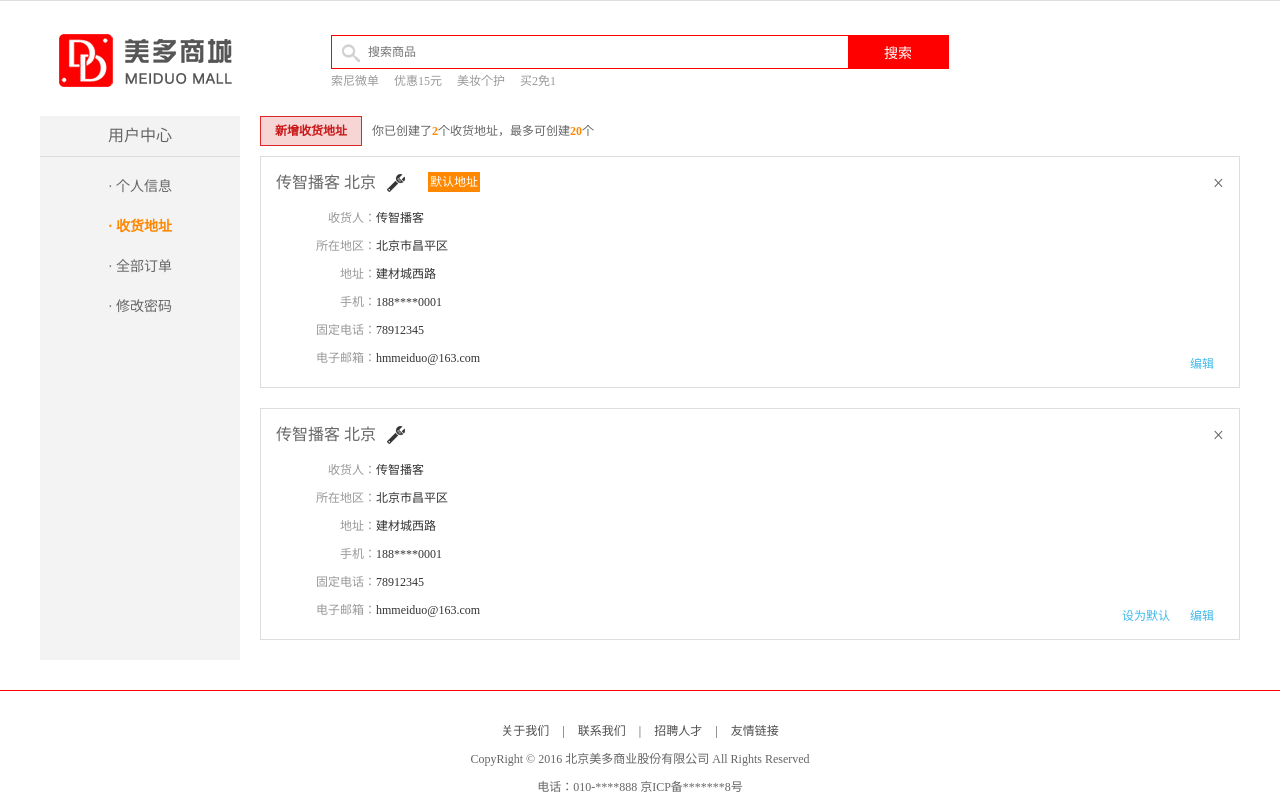
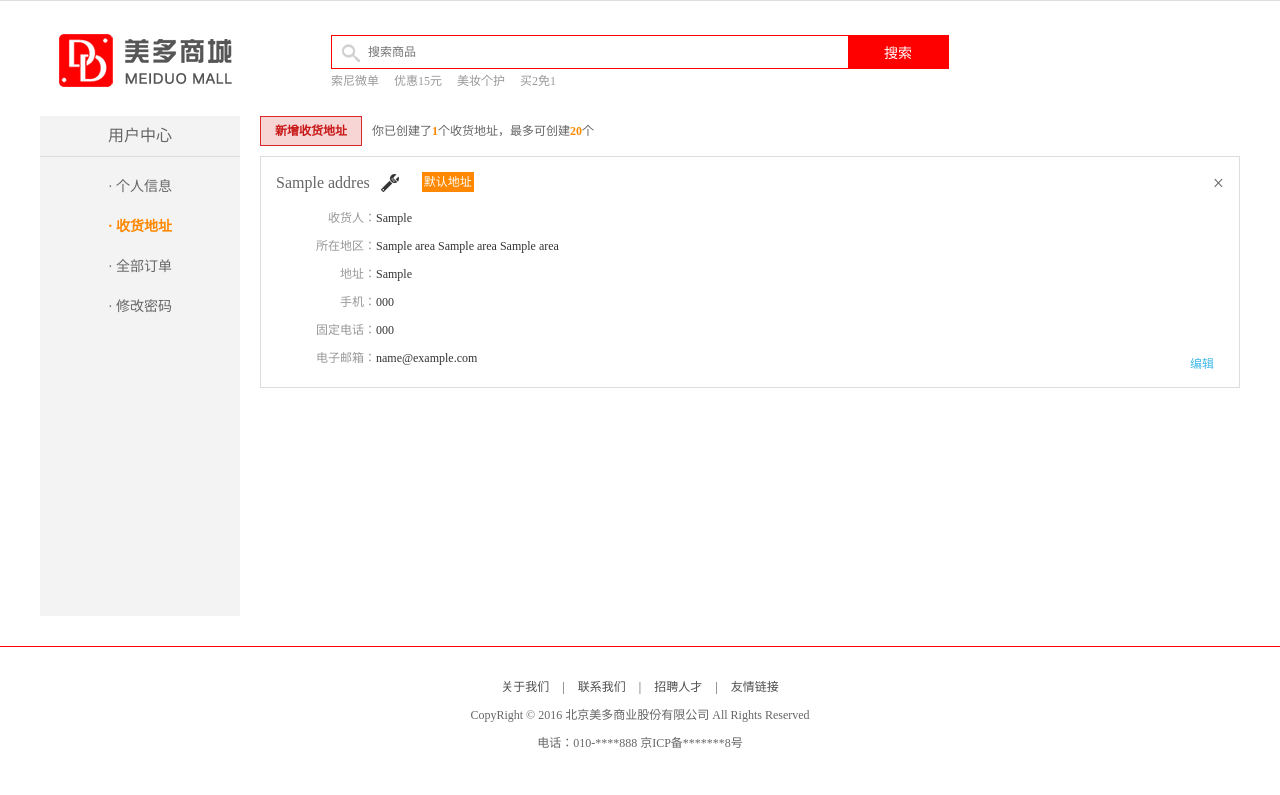
Before and after one commit to ShiXG01/mido-mall, a Django app: page /addresses/ in a window 1280 px wide. Shown: the part 29-824 px from the top of the page. After the commit the page ends 777 px from the top, so only its background shows below. Run offline with Django 3.2, Linux system fonts and the light colour scheme; a user stored in the database is signed in; tables that the repository leaves empty hold one stand-in row (values such as "Sample post").

Commit message:
完成收货地址功能

```diff
--- a/meiduo_mall/meiduo_mall/apps/users/urls.py
+++ b/meiduo_mall/meiduo_mall/apps/users/urls.py
@@ -12,4 +12,7 @@ urlpatterns = [
     url(r'^emails/verifications/$', views.VerifyEmailView.as_view()),
     url(r'^addresses/$', views.AddressView.as_view(), name='address'),
     url(r'^addresses/create/$', views.AddressCreateView.as_view()),
+    url(r'^addresses/(?P<address_id>\d+)/$', views.UpdateDestroyAddressView.as_view()),
+    url(r'^addresses/(?P<address_id>\d+)/default/$', views.DefaultAddressView.as_view()),
+    url(r'^addresses/(?P<address_id>\d+)/title/$', views.UpdateTitleAddressView.as_view()),
 ]
--- a/meiduo_mall/meiduo_mall/apps/users/views.py
+++ b/meiduo_mall/meiduo_mall/apps/users/views.py
@@ -23,11 +23,47 @@ logger = logging.getLogger('django')
 
 # Create your views here.
 
-class AddressCreateView(LoginRequiredJSONMixin, View):
-    """新增收货地址"""
+class UpdateTitleAddressView(LoginRequiredJSONMixin, View):
+    """修改收货地址标题"""
 
-    def post(self, request):
-        """实现新增地址逻辑"""
+    def put(self, request, address_id):
+        """实现修改标题"""
+        json_dict = json.loads(request.body.decode())
+        title = json_dict.get('title')
+
+        if not title:
+            return http.HttpResponseForbidden('缺少title')
+
+        try:
+            address = Address.objects.get(id=address_id)
+            address.title = title
+            address.save()
+        except Exception as e:
+            logger.error(e)
+            return http.JsonResponse({'code': RETCODE.DBERR, 'errmsg': '更新标题失败'})
+        return http.JsonResponse({'code': RETCODE.OK, 'errmsg': '更新标题成功'})
+
+
+class DefaultAddressView(LoginRequiredJSONMixin, View):
+    """设置默认地址"""
+
+    def put(self, request, address_id):
+        """实现默认地址设置"""
+        try:
+            address = Address.objects.get(id=address_id)
+            request.user.default_address = address
+            request.user.save()
+        except Exception as e:
+            logger.error(e)
+            return http.JsonResponse({'code': RETCODE.DBERR, 'errmsg': '默认地址设置失败'})
+        return http.JsonResponse({'code': RETCODE.OK, 'errmsg': '默认地址设置成功'})
+
+
+class UpdateDestroyAddressView(LoginRequiredJSONMixin, View):
+    """更新删除收货地址"""
+
+    def put(self, request, address_id):
+        """更新地址"""
         json_str = request.body.decode()
         json_dict = json.loads(json_str)
         receiver = json_dict.get('receiver')
@@ -50,10 +86,84 @@ class AddressCreateView(LoginRequiredJSONMixin, View):
             if not re.match(r'^[a-z\d][\w\.\-]*@[a-z\d\-]+(\.[a-z]{2,5}){1,2}$', email):
                 return http.HttpResponseForbidden('参数email有误')
 
+        # 使用新地址覆盖旧地址信息
+        try:
+            Address.objects.filter(id=address_id).update(
+                user=request.user,
+                title=receiver,
+                receiver=receiver,
+                province_id=province_id,
+                city_id=city_id,
+                district_id=district_id,
+                place=place,
+                mobile=mobile,
+                tel=tel,
+                email=email,
+            )
+            address = Address.objects.get(id=address_id)
+        except Exception as e:
+            logger.error(e)
+            return http.JsonResponse({'code': RETCODE.DBERR, 'errmsg': '修改地址失败'})
+
+        address_dict = {
+            "id": address.id,
+            "title": address.title,
+            "receiver": address.receiver,
+            "province": address.province.name,
+            "city": address.city.name,
+            "district": address.district.name,
+            "place": address.place,
+            "mobile": address.mobile,
+            "tel": address.tel,
+            "email": address.email
+        }
+        return http.JsonResponse({'code': RETCODE.OK, 'errmsg': '修改地址成功', 'address': address_dict})
+
+    def deleted(self,request, address_id):
+        """删除地址"""
+        try:
+            address = Address.objects.get(id=address_id)
+            address.is_deleted = True
+            address.save()
+        except Exception as e:
+            logger.error(e)
+            return http.JsonResponse({'code': RETCODE.DBERR, 'errmsg': '删除数据失败'})
+
+        return http.JsonResponse({'code': RETCODE.OK, 'errmsg': '删除数据成功'})
+
+
+class AddressCreateView(LoginRequiredJSONMixin, View):
+    """新增收货地址"""
+
+    def post(self, request):
+        """实现新增地址逻辑"""
+
         # 判断用户地址数量是否超出上限
         count = request.user.addresses.count()
         if count >= constants.USER_ADDRESS_COUNTS_LIMIT:
             return http.JsonResponse({'code': RETCODE.THROTTLINGERR, 'errmsg': '用户地址超出上限'})
+
+        json_str = request.body.decode()
+        json_dict = json.loads(json_str)
+        receiver = json_dict.get('receiver')
+        province_id = json_dict.get('province_id')
+        city_id = json_dict.get('city_id')
+        district_id = json_dict.get('district_id')
+        place = json_dict.get('place')
+        mobile = json_dict.get('mobile')
+        tel = json_dict.get('tel')
+        email = json_dict.get('email')
+
+        if not all([receiver, province_id, city_id, district_id, place, mobile]):
+            return http.HttpResponseForbidden('缺少必传参数')
+        if not re.match(r'^1[3-9]\d{9}$', mobile):
+            return http.HttpResponseForbidden('参数mobile有误')
+        if tel:
+            if not re.match(r'^(0\d{2,3}-)?([2-9]\d{6,7})+(-\d{1,4})?$', tel):
+                return http.HttpResponseForbidden('参数tel有误')
+        if email:
+            if not re.match(r'^[a-z\d][\w\.\-]*@[a-z\d\-]+(\.[a-z]{2,5}){1,2}$', email):
+                return http.HttpResponseForbidden('参数email有误')
 
         # 保存用户传入的地址信息
         try:
@@ -100,7 +210,33 @@ class AddressView(LoginRequiredMixin, View):
     """用户收货地址"""
 
     def get(self, request):
-        return render(request, 'user_center_site.html')
+        """查询并展示用户地址信息"""
+
+        # 将登录用户和is_deleted作为条件查询地址数据
+        addresses = Address.objects.filter(user=request.user, is_deleted=False)
+
+        addresses_list = []
+        for address in addresses:
+            addresses_dict = {
+                "id": address.id,
+                "title": address.title,
+                "receiver": address.receiver,
+                "province": address.province.name,
+                "city": address.city.name,
+                "district": address.district.name,
+                "place": address.place,
+                "mobile": address.mobile,
+                "tel": address.tel,
+                "email": address.email
+            }
+            addresses_list.append(addresses_dict)
+
+        context = {
+            'default_address_id': request.user.default_address_id,
+            'addresses': addresses_list,
+        }
+
+        return render(request, 'user_center_site.html', context)
 
 
 class VerifyEmailView(View):
--- a/meiduo_mall/meiduo_mall/templates/user_center_site.html
+++ b/meiduo_mall/meiduo_mall/templates/user_center_site.html
@@ -60,50 +60,86 @@
 				<li><a href="user_center_pass.html">· 修改密码</a></li>
 			</ul>
 		</div>
+
+{#		<div class="right_content clearfix" v-cloak>#}
+{#			<div class="site_top_con">#}
+{#				<a @click="show_add_site">新增收货地址</a>#}
+{#				<span>你已创建了<b>2</b>个收货地址，最多可创建<b>20</b>个</span>#}
+{#			</div>#}
+{#			<div class="site_con">#}
+{#				<div class="site_title">#}
+{#					<h3>传智播客 北京</h3>#}
+{#					<a href="javascript:;" class="edit_icon"></a>#}
+{#					<em>默认地址</em>						#}
+{#					<span class="del_site">×</span>#}
+{#				</div>#}
+{#				<ul class="site_list">#}
+{#					<li><span>收货人：</span><b>传智播客</b></li>#}
+{#					<li><span>所在地区：</span><b>北京市昌平区</b></li>#}
+{#					<li><span>地址：</span><b>建材城西路</b></li>#}
+{#					<li><span>手机：</span><b>188****0001</b></li>#}
+{#					<li><span>固定电话：</span><b>78912345</b></li>#}
+{#					<li><span>电子邮箱：</span><b>hmmeiduo@163.com</b></li>#}
+{#				</ul>#}
+{#				<div class="down_btn">#}
+{#					<a href="javascript:;" class="edit_icon">编辑</a>#}
+{#				</div>#}
+{#			</div>#}
+{#			<div class="site_con">#}
+{#				<div class="site_title">#}
+{#					<h3>传智播客 北京</h3>#}
+{#					<a href="javascript:;" class="edit_icon"></a>#}
+{#					<span class="del_site">×</span>#}
+{#				</div>#}
+{#				<ul class="site_list">#}
+{#					<li><span>收货人：</span><b>传智播客</b></li>#}
+{#					<li><span>所在地区：</span><b>北京市昌平区</b></li>#}
+{#					<li><span>地址：</span><b>建材城西路</b></li>#}
+{#					<li><span>手机：</span><b>188****0001</b></li>#}
+{#					<li><span>固定电话：</span><b>78912345</b></li>#}
+{#					<li><span>电子邮箱：</span><b>hmmeiduo@163.com</b></li>#}
+{#				</ul>#}
+{#				<div class="down_btn">#}
+{#					<a href="javascript:;" class="set_default">设为默认</a>#}
+{#					<a href="javascript:;" class="edit_icon">编辑</a>#}
+{#				</div>#}
+{#			</div>			#}
+{#		</div>#}
+
         <div class="right_content clearfix" v-cloak>
             <div class="site_top_con">
                 <a @click="show_add_site">新增收货地址</a>
-				<span>你已创建了<b>2</b>个收货地址，最多可创建<b>20</b>个</span>
+                <span>你已创建了<b>[[ addresses.length ]]</b>个收货地址，最多可创建<b>20</b>个</span>
             </div>
-			<div class="site_con">
+            <div class="site_con" v-for="(address, index) in addresses">
                 <div class="site_title">
-					<h3>传智播客 北京</h3>
-					<a href="javascript:;" class="edit_icon"></a>
-					<em>默认地址</em>
-					<span class="del_site">×</span>
+                    <div v-if="edit_title_index===index">
+                        <input v-model="new_title" type="text" name="">
+                        <input @click="save_title(index)" type="button" name="" value="保 存">
+                        <input @click="cancel_title(index)" type="reset" name="" value="取 消">
+                    </div>
+                    <div>
+                        <h3>[[ address.title ]]</h3>
+                        <a @click="show_edit_title(index)" class="edit_title"></a>
+                    </div>
+                    <em v-if="address.id===default_address_id">默认地址</em>
+                    <span @click="delete_address(index)">×</span>
                 </div>
                 <ul class="site_list">
-					<li><span>收货人：</span><b>传智播客</b></li>
-					<li><span>所在地区：</span><b>北京市昌平区</b></li>
-					<li><span>地址：</span><b>建材城西路</b></li>
-					<li><span>手机：</span><b>188****0001</b></li>
-					<li><span>固定电话：</span><b>78912345</b></li>
-					<li><span>电子邮箱：</span><b>hmmeiduo@163.com</b></li>
+                    <li><span>收货人：</span><b>[[ address.receiver ]]</b></li>
+                    <li><span>所在地区：</span><b>[[ address.province ]] [[address.city]] [[ address.district ]]</b></li>
+                    <li><span>地址：</span><b>[[ address.place ]]</b></li>
+                    <li><span>手机：</span><b>[[ address.mobile ]]</b></li>
+                    <li><span>固定电话：</span><b>[[ address.tel ]]</b></li>
+                    <li><span>电子邮箱：</span><b>[[ address.email ]]</b></li>
                 </ul>
                 <div class="down_btn">
-					<a href="javascript:;" class="edit_icon">编辑</a>
-				</div>
-			</div>
-			<div class="site_con">
-				<div class="site_title">
-					<h3>传智播客 北京</h3>
-					<a href="javascript:;" class="edit_icon"></a>
-					<span class="del_site">×</span>
-				</div>
-				<ul class="site_list">
-					<li><span>收货人：</span><b>传智播客</b></li>
-					<li><span>所在地区：</span><b>北京市昌平区</b></li>
-					<li><span>地址：</span><b>建材城西路</b></li>
-					<li><span>手机：</span><b>188****0001</b></li>
-					<li><span>固定电话：</span><b>78912345</b></li>
-					<li><span>电子邮箱：</span><b>hmmeiduo@163.com</b></li>
-				</ul>
-				<div class="down_btn">
-					<a href="javascript:;" class="set_default">设为默认</a>
-					<a href="javascript:;" class="edit_icon">编辑</a>
+                    <a v-if="address.id!=default_address_id" @click="set_default(index)">设为默认</a>
+                    <a @click="show_edit_site(index)" class="edit_icon">编辑</a>
                 </div>
             </div>
         </div>
+
 	</div>
 	<div class="footer">
 		<div class="foot_link">
@@ -197,8 +233,8 @@
 	</div>
 	</div>
 	<script type="text/javascript">
-		let addresses = "";
-		let default_address_id = "";
+		let addresses = {{ addresses | safe }};
+		let default_address_id = {{ default_address_id }};
     </script>
 	<script type="text/javascript" src="{{ static('js/common.js') }}"></script>
 	<script type="text/javascript" src="{{ static('js/user_center_site.js') }}"></script>
```
Lines whose indentation alone changed are shown as unchanged.
